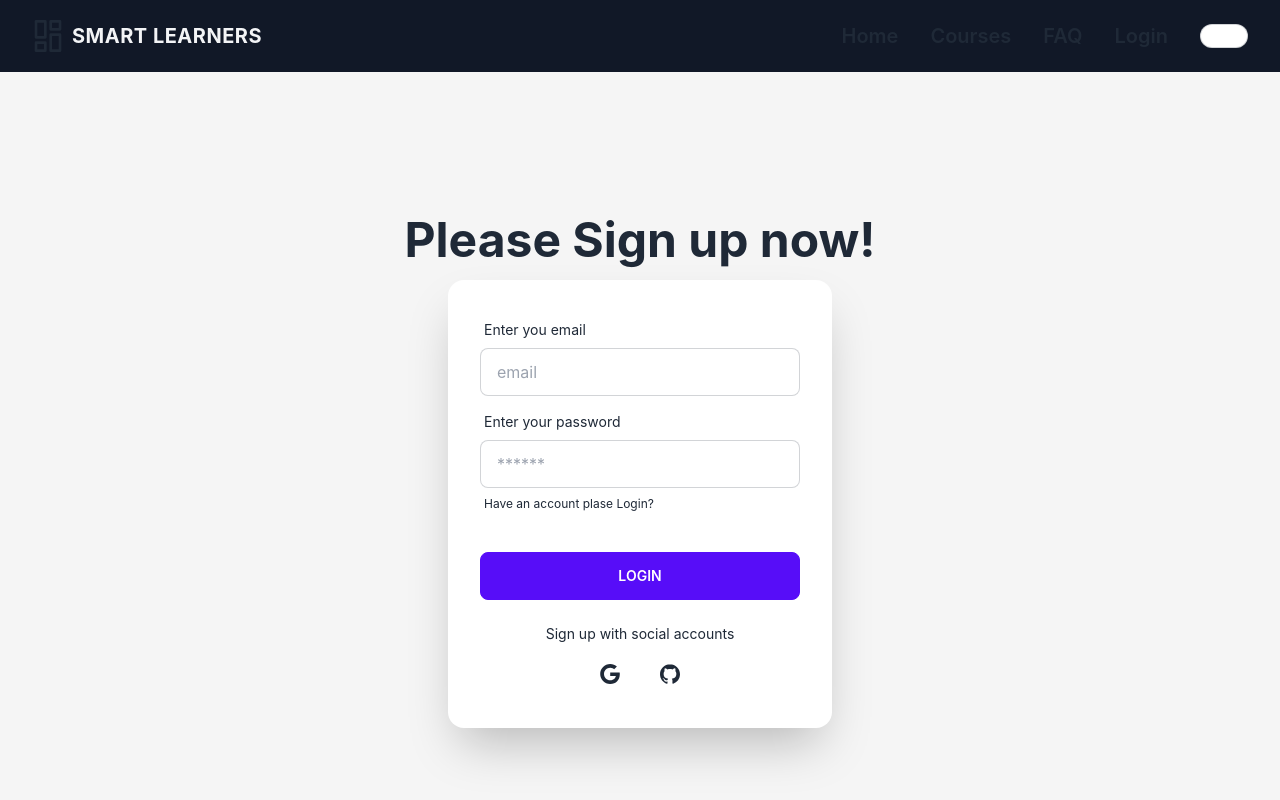
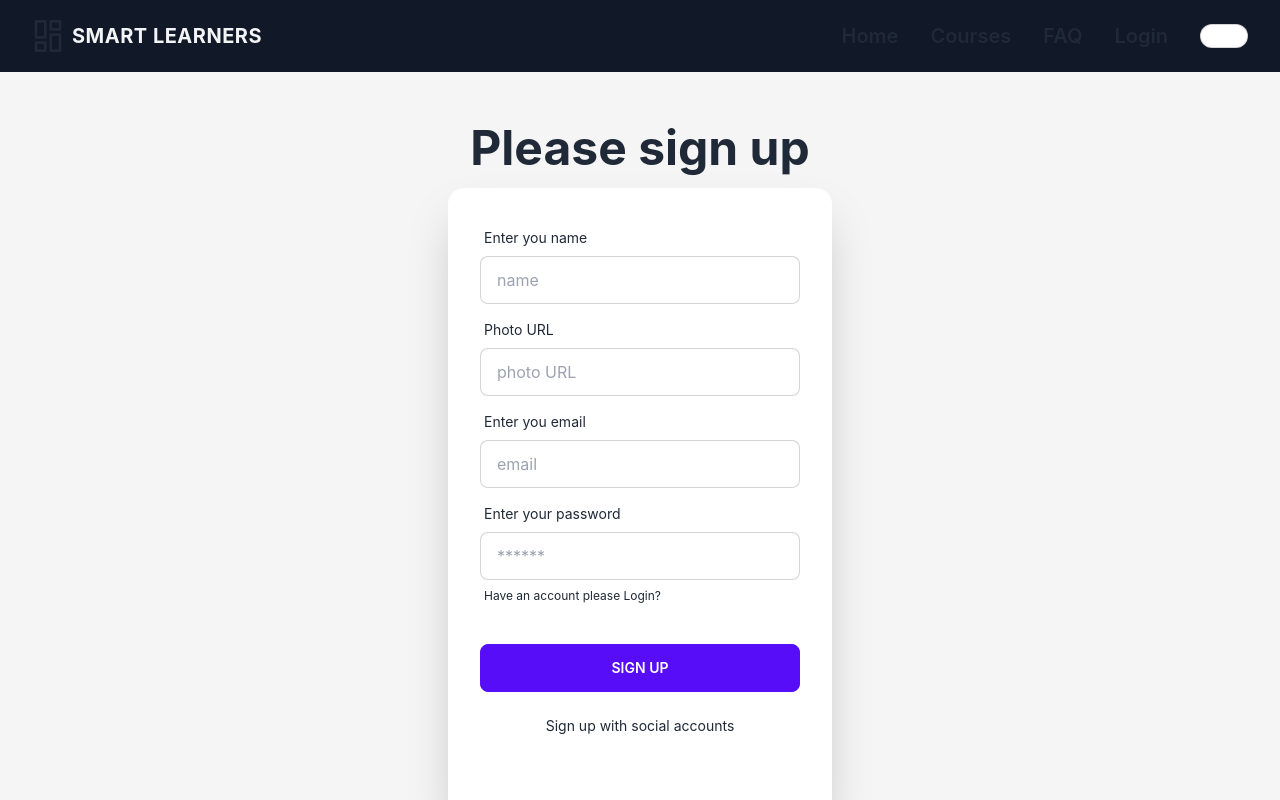
Before and after one commit to RakinulIslam1/E-learning-platform, a React (Create React App) app: page /signup in a window 1280 px wide. Shown: the top 800 px of the page. Built offline with nearby package versions, Linux system fonts and the light colour scheme; the HTML template or start-up script is replaced by a standard one.

Commit message:
signup start

```diff
--- a/src/Context/UserContext.js
+++ b/src/Context/UserContext.js
@@ -1,4 +1,5 @@
 import React from 'react';
+
 
 const UserContext = () => {
     return (
--- a/src/components/Footer/Footer.js
+++ b/src/components/Footer/Footer.js
@@ -50,7 +50,7 @@ const Footer = () => {
             </div>
           </div>
           <div>
-            <p>Copyright © 2022 - All right reserved by ACME Industries Ltd</p>
+            <p>Copyright © 2022 - All right reserved by E-learning Ltd</p>
           </div>
         </footer>
       </div>
--- a/src/components/Signup/Signup.js
+++ b/src/components/Signup/Signup.js
@@ -8,12 +8,36 @@ const Signup = () => {
           <div className="hero min-h-screen">
             <div className="hero-content flex-col">
               <div className="text-center lg:text-left">
-                <h1 className="text-gray-800 text-5xl font-bold">Please
-                  Sign up now!
+                <h1 className="text-gray-800 text-5xl font-bold">
+                  Please sign up
                 </h1>
               </div>
-              <div className="card flex-shrink-0 w-96 max-w-sm shadow-2xl bg-base-100">
+              <div className="card flex-shrink-0 w-full max-w-sm shadow-2xl bg-base-100 ">
                 <div className="card-body">
+                  <div className="form-control">
+                    <label className="label">
+                      <span className="label-text">Enter you name</span>
+                    </label>
+                    <input
+                      type="text"
+                      placeholder="name"
+                      name="name"
+                      className="input input-bordered"
+                      required
+                    />
+                  </div>
+                  <div className="form-control">
+                    <label className="label">
+                      <span className="label-text">Photo URL</span>
+                    </label>
+                    <input
+                      type="text"
+                      placeholder="photo URL"
+                      name="photoURL"
+                      className="input input-bordered"
+                      required
+                    />
+                  </div>
                   <div className="form-control">
                     <label className="label">
                       <span className="label-text">Enter you email</span>
@@ -38,13 +62,16 @@ const Signup = () => {
                       required
                     />
                     <label className="label">
-                      <Link to="/login" className="label-text-alt link link-hover">
-                        Have an account plase Login?
+                      <Link
+                        to="/login"
+                        className="label-text-alt link link-hover"
+                      >
+                        Have an account please Login?
                       </Link>
                     </label>
                   </div>
                   <div className="form-control mt-6">
-                    <button className="btn btn-primary">Login</button>
+                    <button className="btn btn-primary">Sign up</button>
                   </div>
 
                   <div className="flex items-center pt-4 space-x-1">
@@ -62,7 +89,7 @@ const Signup = () => {
                       <svg
                         xmlns="http://www.w3.org/2000/svg"
                         viewBox="0 0 32 32"
-                        className="w-5 h-5 fill-current"
+                        className="w-5 h-5 fill-current text-white"
                       >
                         <path d="M16.318 13.714v5.484h9.078c-0.37 2.354-2.745 6.901-9.078 6.901-5.458 0-9.917-4.521-9.917-10.099s4.458-10.099 9.917-10.099c3.109 0 5.193 1.318 6.38 2.464l4.339-4.182c-2.786-2.599-6.396-4.182-10.719-4.182-8.844 0-16 7.151-16 16s7.156 16 16 16c9.234 0 15.365-6.49 15.365-15.635 0-1.052-0.115-1.854-0.255-2.651z"></path>
                       </svg>
@@ -75,7 +102,7 @@ const Signup = () => {
                       <svg
                         xmlns="http://www.w3.org/2000/svg"
                         viewBox="0 0 32 32"
-                        className="w-5 h-5 fill-current"
+                        className="w-5 h-5 fill-current text-white"
                       >
                         <path d="M16 0.396c-8.839 0-16 7.167-16 16 0 7.073 4.584 13.068 10.937 15.183 0.803 0.151 1.093-0.344 1.093-0.772 0-0.38-0.009-1.385-0.015-2.719-4.453 0.964-5.391-2.151-5.391-2.151-0.729-1.844-1.781-2.339-1.781-2.339-1.448-0.989 0.115-0.968 0.115-0.968 1.604 0.109 2.448 1.645 2.448 1.645 1.427 2.448 3.744 1.74 4.661 1.328 0.14-1.031 0.557-1.74 1.011-2.135-3.552-0.401-7.287-1.776-7.287-7.907 0-1.751 0.62-3.177 1.645-4.297-0.177-0.401-0.719-2.031 0.141-4.235 0 0 1.339-0.427 4.4 1.641 1.281-0.355 2.641-0.532 4-0.541 1.36 0.009 2.719 0.187 4 0.541 3.043-2.068 4.381-1.641 4.381-1.641 0.859 2.204 0.317 3.833 0.161 4.235 1.015 1.12 1.635 2.547 1.635 4.297 0 6.145-3.74 7.5-7.296 7.891 0.556 0.479 1.077 1.464 1.077 2.959 0 2.14-0.020 3.864-0.020 4.385 0 0.416 0.28 0.916 1.104 0.755 6.4-2.093 10.979-8.093 10.979-15.156 0-8.833-7.161-16-16-16z"></path>
                       </svg>
```
